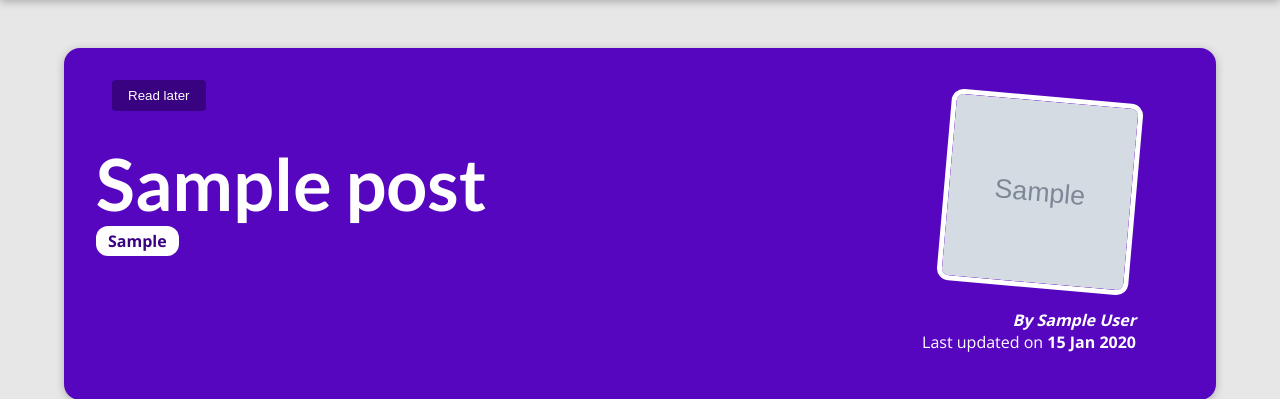
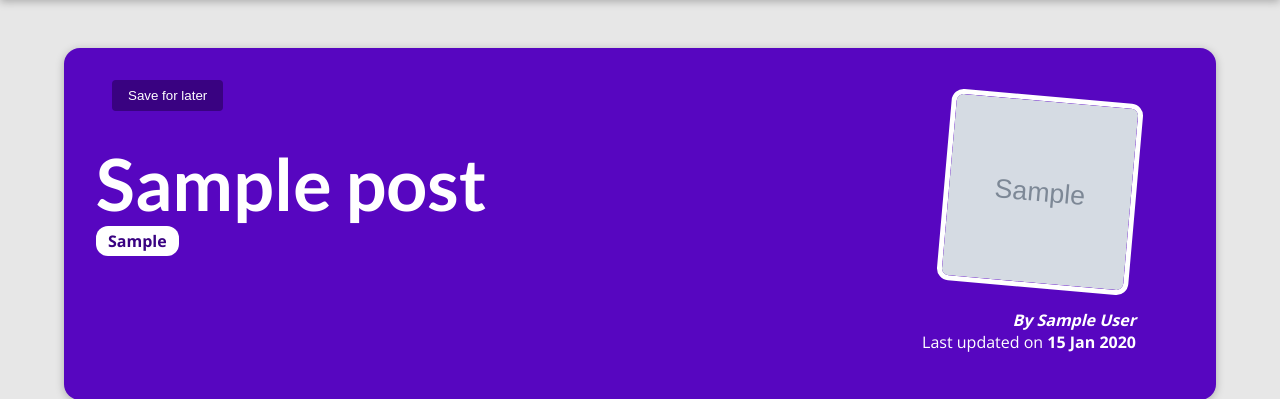
Before and after one commit to amit-inverse/django_my_site, a Django app: a page that uses blog/templates/blog/post-detail.html in a window 1280 px wide. Shown: the part 80-479 px from the top of the page. Run offline with Django 5.2, Linux system fonts and the light colour scheme; tables that the repository leaves empty hold one stand-in row (values such as "Sample post"); grey boxes marked "Sample" are stand-in pictures.

Commit message:
Finishing the read later feature

```diff
--- a/blog/templates/blog/post-detail.html
+++ b/blog/templates/blog/post-detail.html
@@ -31,7 +31,13 @@
             <form action="{% url 'read-later' %}" method="POST">
                 {% csrf_token %}
                 <input type="hidden" name="post_id" value="{{ post.id }}"/>
-                <button type="submit">Read later</button>
+                <button type="submit">
+                    {% if saved_for_later %}
+                        Remove from "Read Later"
+                    {% else %}
+                        Save for later
+                    {% endif %}
+                </button>
             </form>
         </div>
 
--- a/blog/views.py
+++ b/blog/views.py
@@ -31,6 +31,14 @@ class AllPostsView(ListView):
 class PostDetailView(View):
     template_name = "blog/post-detail.html"
 
+    def is_stored_post(self, request, post_id):
+        stored_posts = request.session.get("stored_posts")
+        if stored_posts is not None:
+            is_saved_for_later = post_id in stored_posts
+        else:
+            is_saved_for_later = False
+        return is_saved_for_later
+
     def get(self, request, slug):
         post = get_object_or_404(Post, slug=slug)
         context = {
@@ -38,6 +46,7 @@ class PostDetailView(View):
             "post_tags": post.tags.all(),
             "comment_form": CommentForm(),
             "comments": post.comments.all().order_by("-id"),
+            "saved_for_later": self.is_stored_post(request, post.id)
         }
         return render(request, self.template_name, context)
 
@@ -55,6 +64,7 @@ class PostDetailView(View):
             "post_tags": post.tags.all(),
             "comment_form": comment_form,
             "comments": post.comments.all().order_by("-id"),
+            "saved_for_later": self.is_stored_post(request, post.id)
         }
         return render(request, self.template_name, context)
 
@@ -83,6 +93,9 @@ class ReadLaterView(View):
 
         if post_id not in stored_posts:
             stored_posts.append(post_id)
+        else:
+            stored_posts.remove(post_id)
 
         request.session["stored_posts"] = stored_posts
+
         return HttpResponseRedirect("/")
```
